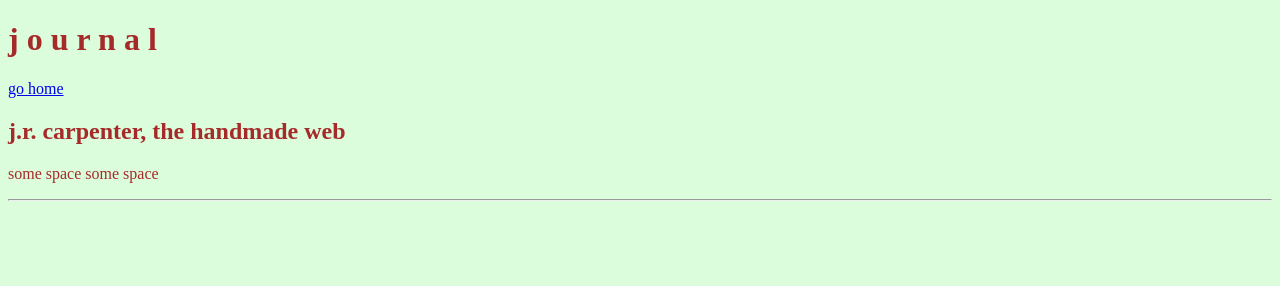
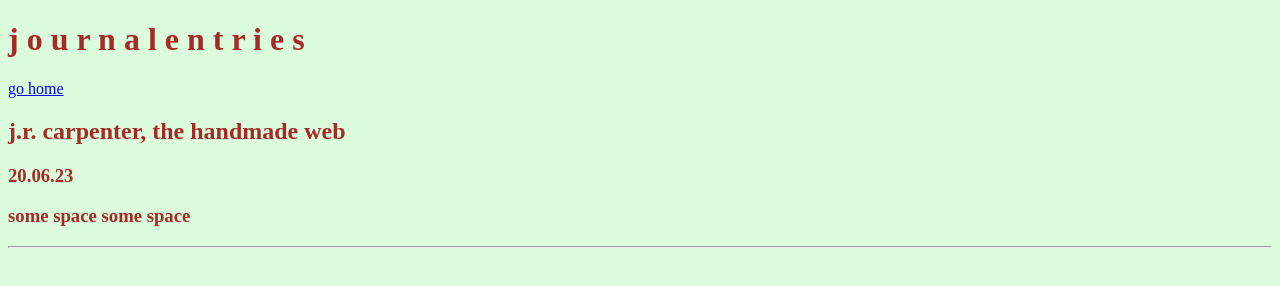
Before and after one commit to jeunny/esther-resther, a plain HTML site: page journals.html in a window 1280 px wide. Drawn offline with Linux system fonts and the light colour scheme.

Commit message:
Update journals.html

```diff
--- a/journals.html
+++ b/journals.html
@@ -1,15 +1,16 @@
 <!doctype html>
 <html>
     <head>
-        <title>j o u r n a l</title>
+        <title>esther's journal</title>
         <link rel="stylesheet" href="main.css">
         <link rel="icon" type="image/png" href="favicon.ico">
     </head>
 
     <body>
-        <h1>j o u r n a l</h1>
+        <h1>j o u r n a l  e n t r i e s</h1>
         <a href="index.html">go home</a>
         <h2>j.r. carpenter, the handmade web</h2>
+        <h3>20.06.23<h3>
         <p>some space some space</p>
         <hr>
     </body>
```
